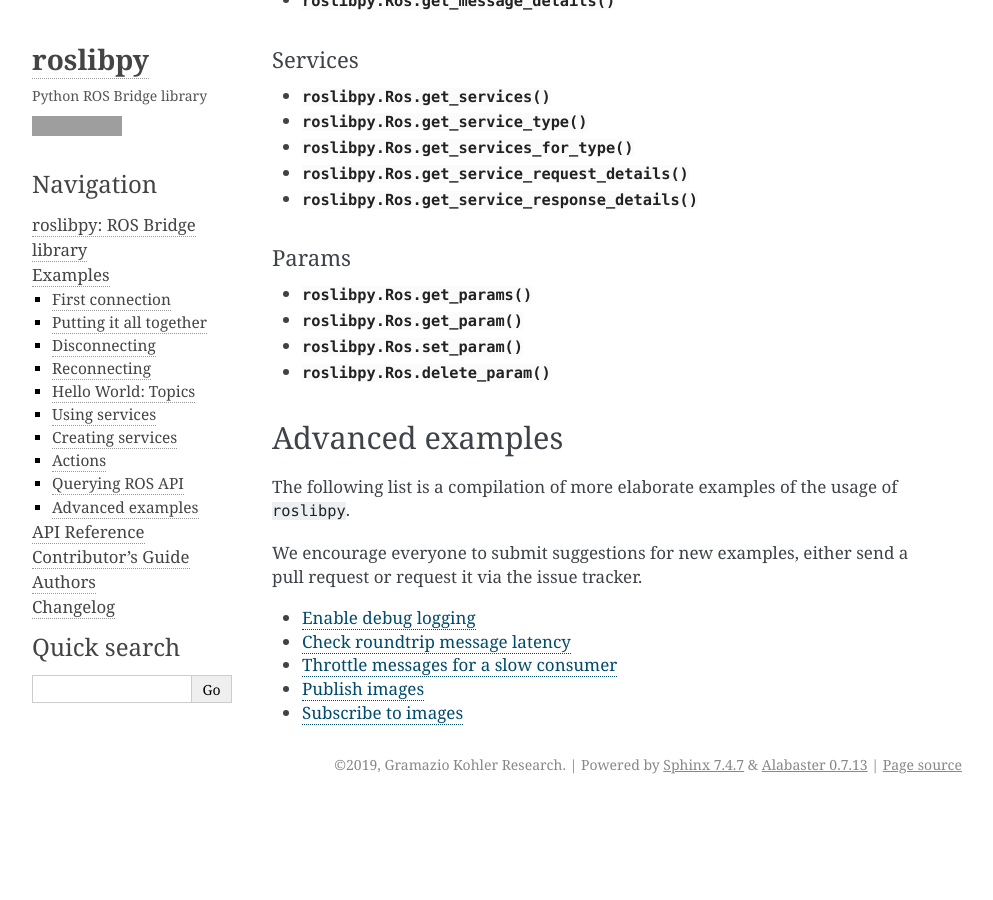
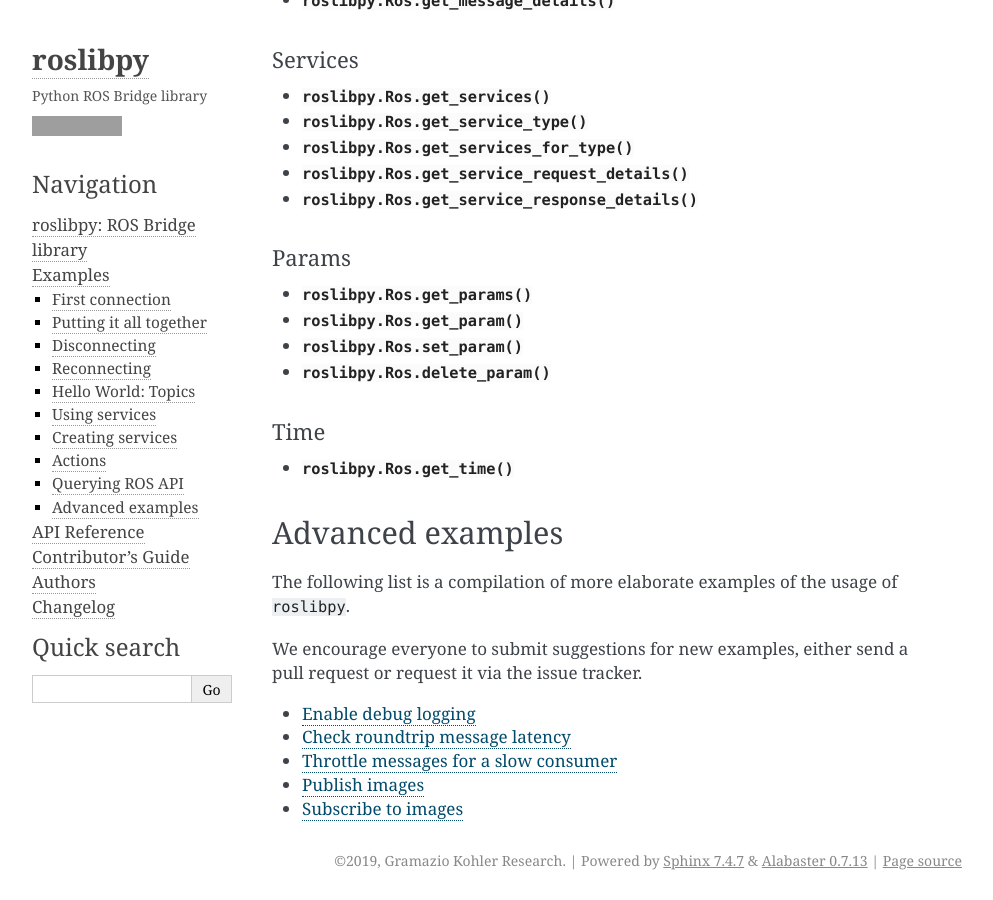
Before and after one commit to gramaziokohler/roslibpy, a Sphinx documentation site: the page built from docs/examples.rst, in a window 1280 px wide and 900 px high, scrolled down 8492 px. Shown: the whole window, without its empty margins (148-1141 px from the left). Built offline with Sphinx 7.4.7, drawn with Linux system fonts in a browser that asks for light colours; before the commit the page ends 9296 px from its top, so only the background shows below that; grey boxes are pictures that could not be loaded.

Commit message:
Docs update

```diff
--- a/docs/examples.rst
+++ b/docs/examples.rst
@@ -304,6 +304,11 @@ Params
 * :meth:`roslibpy.Ros.set_param`
 * :meth:`roslibpy.Ros.delete_param`
 
+Time
+""""
+
+* :meth:`roslibpy.Ros.get_time`
+
 Advanced examples
 -----------------
 
```
